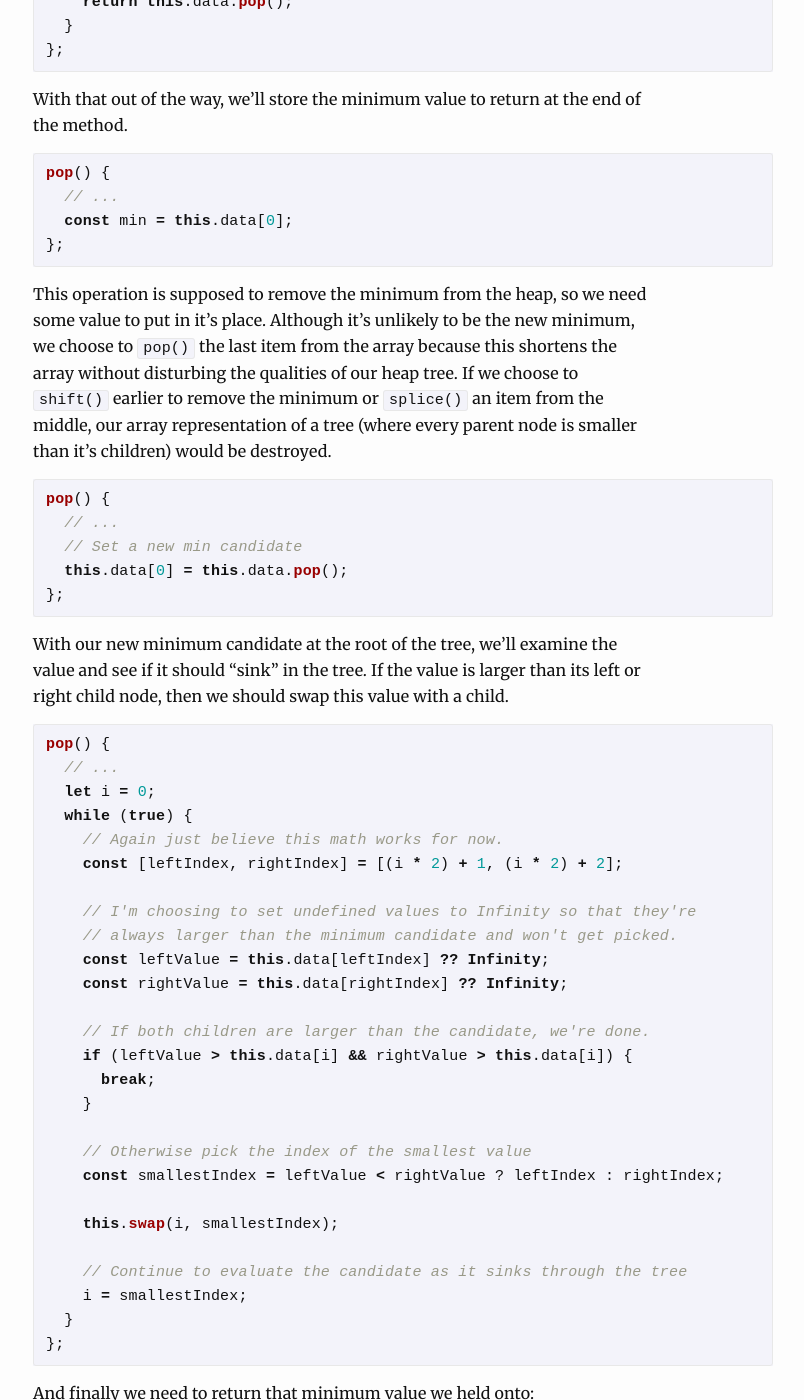
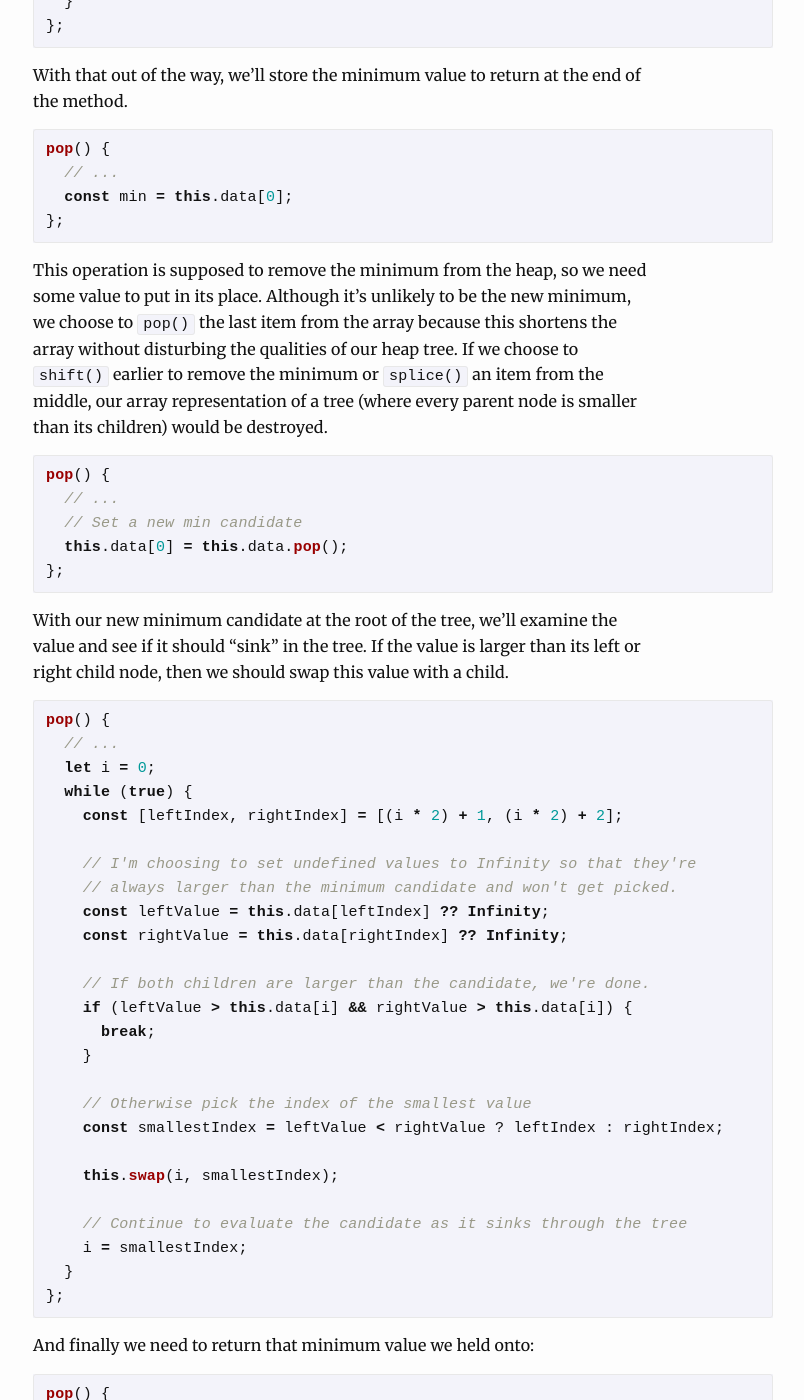
Before and after one commit to mitchlloyd/mitchlloyd.github.io, a Jekyll site: the page built from pages/javascript-heap.md, in a window 1280 px wide and 1400 px high, scrolled down 7189 px. Shown: the whole window, without its empty margins (237-1041 px from the left). Built offline with Jekyll 4.4.1, drawn with Linux system fonts in a browser that asks for light colours; our own code applies the rules of GitHub Pages for plain Markdown files; some of the changed text lies outside the part shown.

Commit message:
Self-review fixes

````diff
--- a/pages/javascript-heap.md
+++ b/pages/javascript-heap.md
@@ -227,7 +227,7 @@ Implementing Push
 
 Now we'll focus on enhancing our `push` method so that it maintains the
 properties of the minimum heap. Whenever we finish an operation, each tree node
-should be smaller than it's two children. This means that the root node of the
+should be smaller than its two children. This means that the root node of the
 tree (position `0` in our array) should be the smallest item in the heap.
 
 Whenever a new item is added, it likely needs to be repositioned. It might even
@@ -246,7 +246,6 @@ push(value) {
   // If we get to i === 0, then this is the new heap minimum and
   // we can stop.
   while (i > 0) {
-    // For now, just believe this gets the parent node index.
     const parentIndex = Math.ceil(i / 2) - 1;
 
     // If the current value isn't smaller than the parent value,
@@ -337,11 +336,11 @@ pop() {
 ```
 
 This operation is supposed to remove the minimum from the heap, so we need some
-value to put in it's place. Although it's unlikely to be the new minimum, we
+value to put in its place. Although it's unlikely to be the new minimum, we
 choose to `pop()` the last item from the array because this shortens the array
 without disturbing the qualities of our heap tree. If we choose to `shift()`
 earlier to remove the minimum or `splice()` an item from the middle, our array
-representation of a tree (where every parent node is smaller than it's children)
+representation of a tree (where every parent node is smaller than its children)
 would be destroyed.
 
 ```js
@@ -361,7 +360,6 @@ pop() {
   // ...
   let i = 0;
   while (true) {
-    // Again just believe this math works for now.
     const [leftIndex, rightIndex] = [(i * 2) + 1, (i * 2) + 2];
 
     // I'm choosing to set undefined values to Infinity so that they're
````
